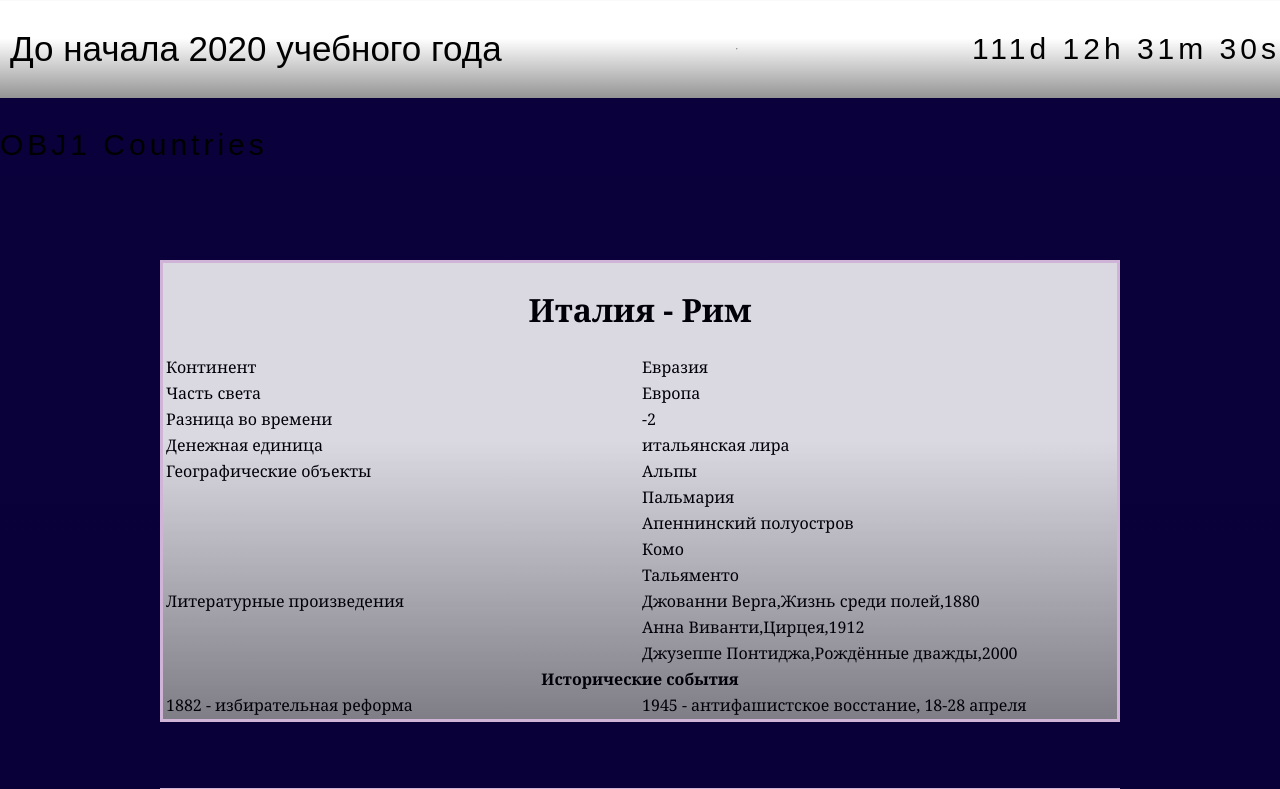
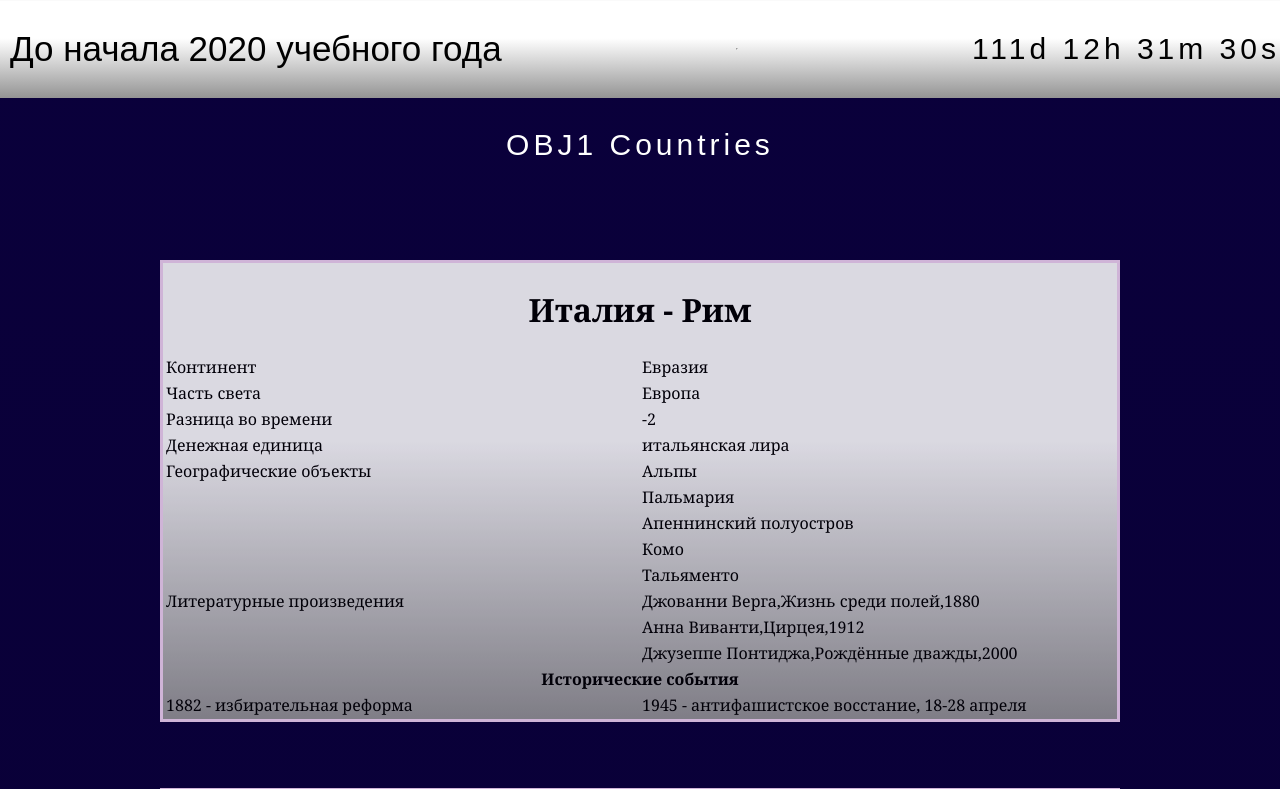
Before and after one commit to NikolyaGor/js, a plain HTML site: page index.html in a window 1280 px wide. Shown: the top 789 px of the page. Drawn offline with Linux system fonts and the light colour scheme.

Commit message:
Add files via upload

```diff
--- a/css/style.css
+++ b/css/style.css
@@ -61,3 +61,8 @@ td{
     background: linear-gradient(180deg, rgba(1,0,6,1) 13%, rgba(36,36,36,1) 100%);
     color: white;
 }
+.obj{
+    text-align : center;
+    color : white;
+    font-size: 30px;
+}
```
